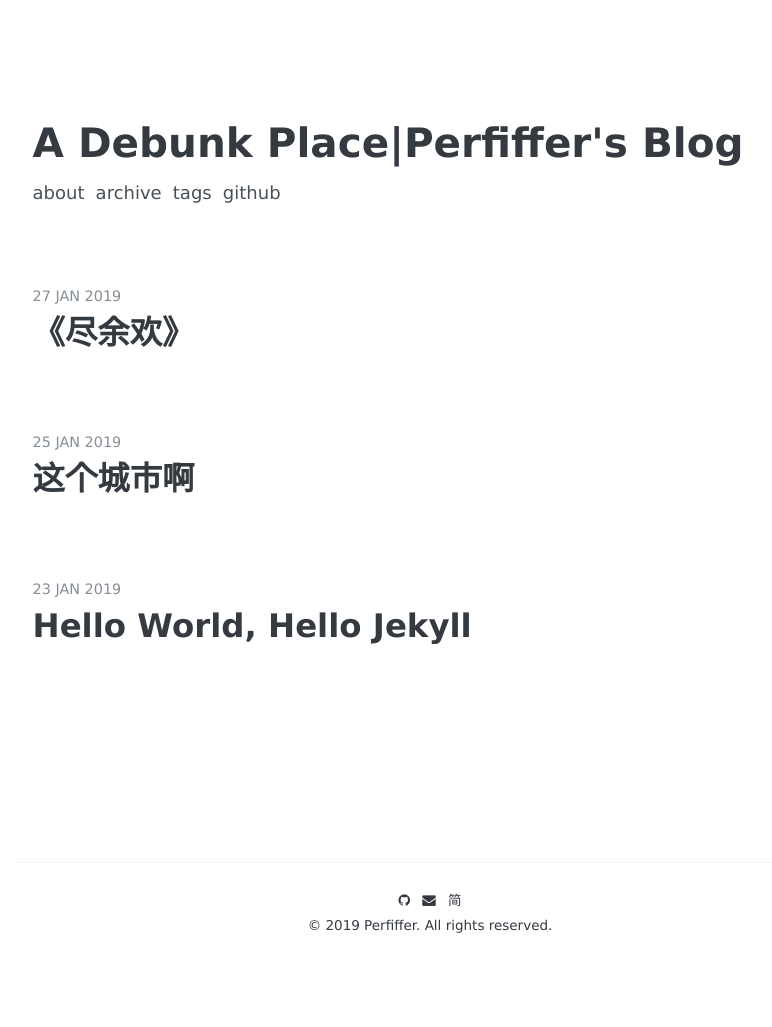
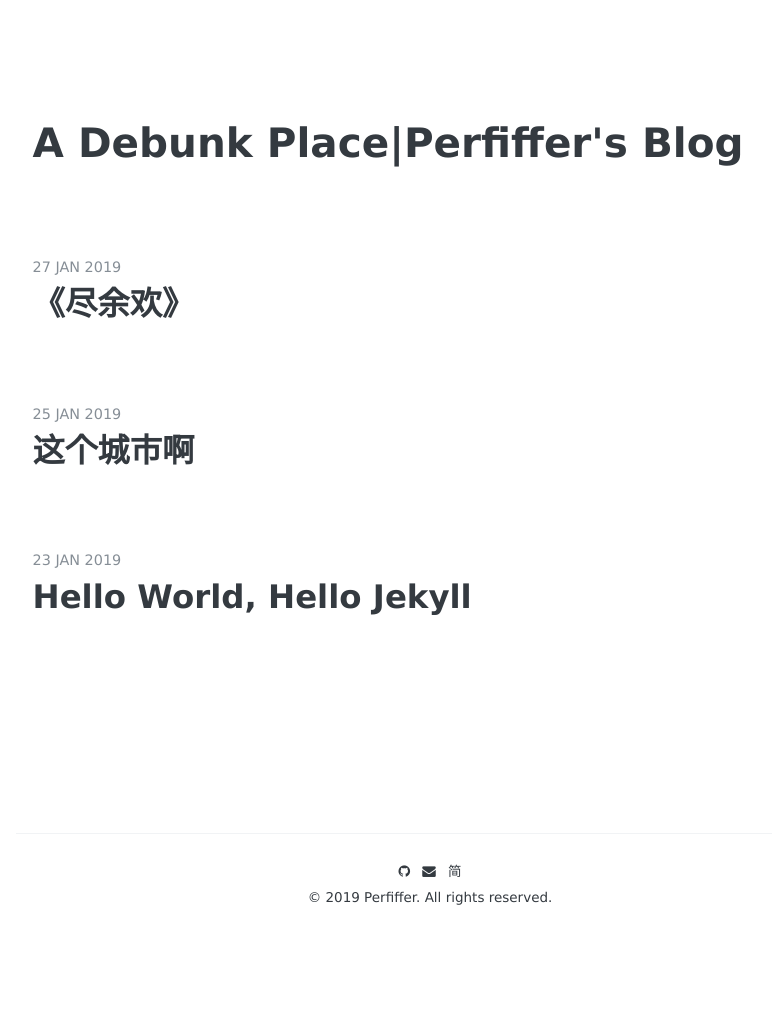
Before and after one commit to perfiffer/perfiffer.github.io, a Jekyll site: the page built from index.html, in a window 1280 px wide. Shown: the whole page, without its empty margins (210-982 px from the left). Built offline with Jekyll 4.4.1, drawn with Linux system fonts in a browser that asks for light colours; some web fonts are replaced; the list of posts is cut into pages by our own code; after the commit the page ends 998 px from its top, so only the background shows below that; part of the change alters nothing that is shown.

Commit message:
update config

```diff
--- a/_config.yml
+++ b/_config.yml
@@ -55,15 +55,15 @@ kramdown:
   input:            GFM
 
 # Navigation
-nav:
-  - name:           "About"
-    url:            "/about"
-  - name:           "Archive"
-    url:            "/archive"
-  - name:           "Tags"
-    url:            "/tags"
-  - name:           "Github"
-    url:            "https://github.com/perfiffer"
+# nav:
+# - name:           "About"
+#  url:            "/about"
+# - name:           "Archive"
+#   url:            "/archive"
+# - name:           "Tags"
+#   url:            "/tags"
+# - name:           "Github"
+#   url:            "https://github.com/perfiffer"
 
 # Sass
 sass:
```
